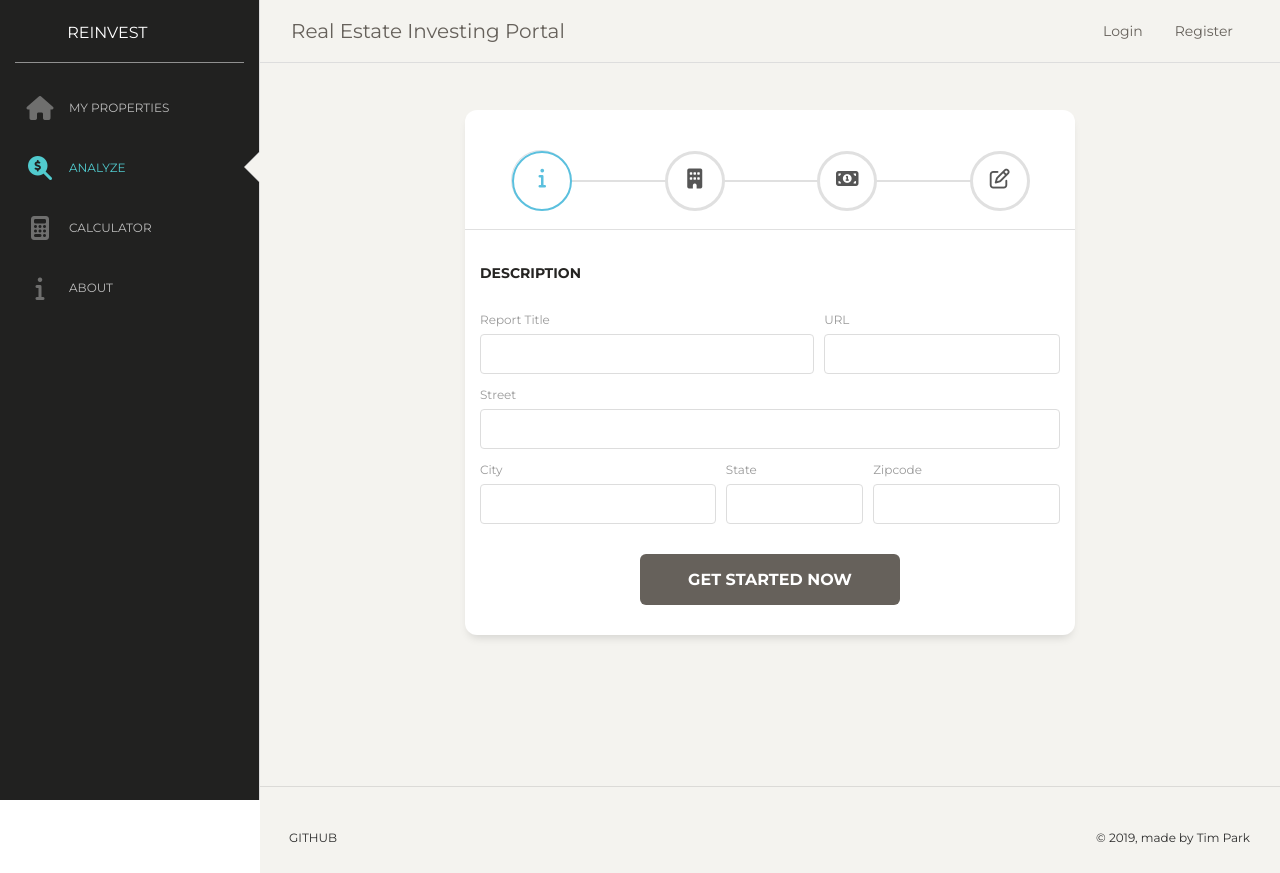
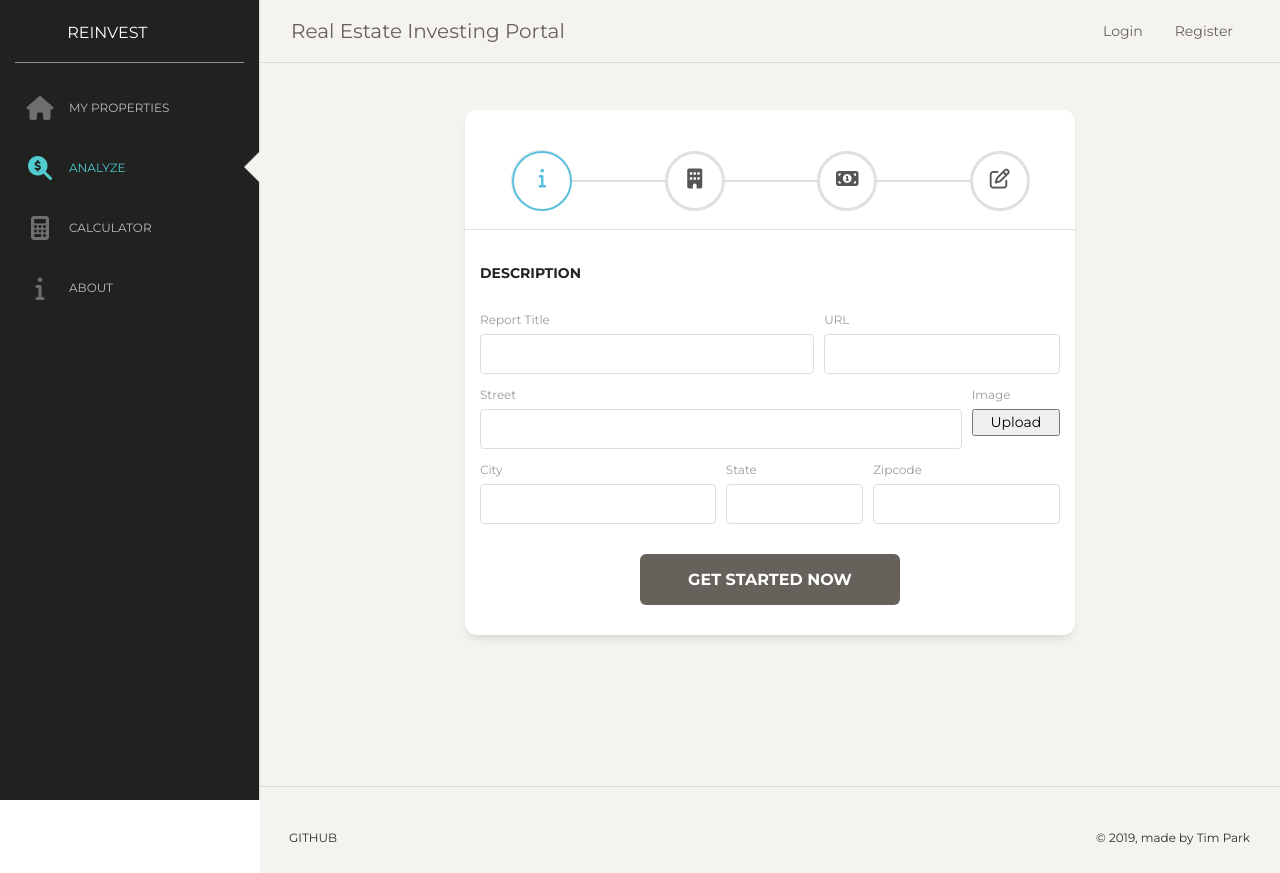
Before and after one commit to timpark0807/reinvestify, a Flask app: page /analyze in a window 1280 px wide. Run offline with Flask 2, Linux system fonts and the light colour scheme; some libraries are stand-ins or nearby versions.

Commit message:
upload property picture functionality

```diff
--- a/realtoranalysis/forms.py
+++ b/realtoranalysis/forms.py
@@ -1,13 +1,15 @@
 from flask_wtf import FlaskForm
-from wtforms import StringField, SelectField, SubmitField, PasswordField, IntegerField, FloatField
+from wtforms import StringField, SelectField, SubmitField, PasswordField, FloatField
 from wtforms.validators import InputRequired, DataRequired, Email, Length, EqualTo, ValidationError
 from realtoranalysis.models import User
-
+from flask_wtf.file import FileField, FileAllowed
 
 class Analyze_Form(FlaskForm):
     # Form 1
     title = StringField('Title')
     url = StringField('URL')
+    picture = FileField('Update Profile Picture', validators=[FileAllowed(['jpg', 'png'])])
+
     street = StringField('Street')
     city = StringField('City')
     state = StringField('State')
--- a/realtoranalysis/models.py
+++ b/realtoranalysis/models.py
@@ -30,6 +30,7 @@ class Post(db.Model):
     id = db.Column(db.Integer, primary_key=True)
     title = db.Column(db.String(100), nullable=False, default="Untitled")
     url = db.Column(db.String(250))
+    image_file = db.Column(db.String(20), nullable=False, default='default.png')
     street = db.Column(db.String(100))
     city = db.Column(db.String(100))
     state = db.Column(db.String(100))
@@ -63,4 +64,3 @@ class Post(db.Model):
 
 # db.drop_all()
 # db.create_all()
-#
--- a/realtoranalysis/routes.py
+++ b/realtoranalysis/routes.py
@@ -1,3 +1,6 @@
+import secrets
+import os
+from PilLite import Image
 from realtoranalysis import app, db, bcrypt
 from flask import render_template, jsonify, request, redirect, url_for, flash, abort, session
 from realtoranalysis.forms import Analyze_Form, LoginForm, RegistrationForm
@@ -47,7 +50,8 @@ def account():
 @login_required
 def properties():
     posts = Post.query.filter_by(id=5).first()
-    return render_template('properties.html', post=posts)
+    image_file = url_for('static', filename='property_pics/' + posts.image_file)
+    return render_template('properties.html', post=posts, image_file=image_file)
 
 
 @app.route('/about')
@@ -110,6 +114,19 @@ def register():
 ######################################################################################################
 
 
+def save_picture(form_picture):
+    random_hex = secrets.token_hex(8)
+    _, f_ext = os.path.splitext(form_picture.filename)
+    picture_fn = random_hex + f_ext
+    picture_path = os.path.join(app.root_path, 'static/property_pics', picture_fn)
+
+    output_size = (125, 125)
+    i = Image.open(form_picture)
+    i.thumbnail(output_size)
+    i.save(picture_path)
+
+    return picture_fn
+
 @app.route('/analyze', methods=['GET', 'POST'])
 def analyze():
 
@@ -126,6 +143,10 @@ def analyze():
 
     form = Analyze_Form()
     if form.is_submitted():
+
+        if form.picture.data:
+            picture_file = save_picture(form.picture.data)
+            current_user.image_file = picture_file
 
         # Pass form inputs as variables
 
@@ -176,6 +197,7 @@ def analyze():
             post = Post(title=title,
                         url=url,
                         street=street,
+                        image_file=picture_file,
                         city=city,
                         state=state,
                         zipcode=zipcode,
@@ -218,6 +240,7 @@ def analyze():
             user = current_user.get_id()
             post = Post(title=title,
                         url=url,
+                        image_file=picture_file,
                         street=street,
                         city=city,
                         state=state,
@@ -281,7 +304,8 @@ def post(post_id):
                          float(post.rent),
                          float(post.expenses),
                          float(post.vacancy),
-                         float(post.closing)
+                         float(post.closing),
+                         float(post.other)
                          )
 
     down_payment = property.down_payment()
@@ -302,7 +326,7 @@ def post(post_id):
     bar_year, bar_rent = property.cash_flow_30_year(post.income_growth, post.expense_growth)
 
     # cash flow table
-    cashflow_data = property.income_statement(float(post.other))
+    cashflow_data = property.income_statement()
 
     data = {'model_year': model_year,
             'model_appreciation': model_appreciation,
@@ -322,14 +346,17 @@ def post(post_id):
             'vacancy': vacancy_loss
             }
 
+    image_file = url_for('static', filename='property_pics/' + post.image_file)
+
     # can't view report unless you are the user who created it
 
     return render_template('analyze_output.html',
                            title=post.title,
                            post=post,
-
                            cashflow_data=cashflow_data,
-                           data=data)
+                           data=data,
+                           image_file=image_file
+                           )
 
 
 # when user is logged in and authenticated
@@ -430,7 +457,8 @@ def post_anon(post_id):
                          float(post.rent),
                          float(post.expenses),
                          float(post.vacancy),
-                         float(post.closing)
+                         float(post.closing),
+                         float(post.other)
                          )
 
     down_payment = property.down_payment()
@@ -448,7 +476,7 @@ def post_anon(post_id):
     model_year, model_appreciation, model_loan, model_equity = property.year30model(float(post.appreciation))
 
     # cash flow table
-    cashflow_data = property.income_statement(float(post.other))
+    cashflow_data = property.income_statement()
 
     data = {'model_year': model_year,
             'model_appreciation': model_appreciation,
@@ -507,7 +535,7 @@ def process():
     input_property_tax = request.form['property_tax']
     input_insurance = request.form['insurance']
 
-    calc = Calculate(input_price, input_down_payment, input_interest_rate, input_term, 0, 0, 0, 0)
+    calc = Calculate(input_price, input_down_payment, input_interest_rate, input_term, 0, 0, 0, 0, 0)
     down_payment = calc.down_payment()
     mortgage_payment = calc.mortgage_payment()
 
--- a/realtoranalysis/templates/analyze.html
+++ b/realtoranalysis/templates/analyze.html
@@ -16,7 +16,7 @@
         <div class="col-md-8">
             <div class="card ">
             <section>
-                <form method="POST">
+                <form method="POST" enctype="multipart/form-data">
                 <div class="wizard">
                     <div class="wizard-inner">
                         <div class="connecting-line"></div>
@@ -83,10 +83,17 @@
                                     </div>
                                 </div>
                                 <div class="form-row">
-                                    <div class="col-md h-100">
+                                    <div class="col-md-10 h-100">
                                         <div class="form-group ">
                                             <label>Street</label>
                                             <input type="text" class="form-control" id="address_street_id" name="street" value="">
+                                        </div>
+                                    </div>
+                                    <div class="col-md-2 h-100">
+                                        <div class="form-group ">
+                                            <label>Image</label>
+                                            {{form.picture(class="form-control-file")}}
+                                            <input type="button" class="form-control-file" id="picture" name="picture" value="Upload">
                                         </div>
                                     </div>
                                 </div>
@@ -189,7 +196,7 @@
                                                     <div class="input-group-prepend">
                                                       <span class="input-group-text" id="inputGroupPrepend">$</span>
                                                     </div>
-                                                    <input type="text" class="form-control number" id="price_id" name="price" value="100000" aria-describedby="inputGroupPrepend" required>
+                                                    <input type="text" class="form-control number" id="price_id" name="price" value="100,000" aria-describedby="inputGroupPrepend" required>
                                                 </div>
 
                                             </div>
@@ -267,7 +274,7 @@
                                                 <div class="input-group-prepend">
                                                   <span class="input-group-text">$</span>
                                                 </div>
-                                            <input type="text" class="form-control" id="cashflow_grossrent_id" name="rent" value="1500">
+                                            <input type="text" class="form-control" id="cashflow_grossrent_id" name="rent" value="1,500">
                                             </div>
                                         </div>
                                     </div>
@@ -293,7 +300,7 @@
                                         <div class="form-group">
                                             <label>Operating Expenses </label>
                                             <div class="input-group mb-3">
-                                                <input type="text" class="form-control" id="cashflow_expenses_id" name="expenses" value="50">
+                                                <input type="text" class="form-control" id="cashflow_expenses_id" name="expenses" value="50.0">
                                                 <div class="input-group-append">
                                                     <span class="input-group-text">%</span>
                                                 </div>
@@ -305,7 +312,7 @@
                                         <div class="form-group">
                                             <label>Vacancy</label>
                                             <div class="input-group mb-3">
-                                                <input type="text" class="form-control" id="cashflow_vacancy_id" name="vacancy" value="10">
+                                                <input type="text" class="form-control" id="cashflow_vacancy_id" name="vacancy" value="10.0">
                                                 <div class="input-group-append">
                                                 <span class="input-group-text">%</span>
                                                 </div>
@@ -322,7 +329,7 @@
                                         <div class="form-group">
                                             <label>Annual Appreciation </label>
                                             <div class="input-group mb-3">
-                                                <input type="text" class="form-control" id="appreciation" name="appreciation" value="3">
+                                                <input type="text" class="form-control" id="appreciation" name="appreciation" value="3.0">
                                                 <div class="input-group-append">
                                                     <span class="input-group-text">%</span>
                                                 </div>
@@ -334,7 +341,7 @@
                                         <div class="form-group">
                                             <label>Annual Income Growth</label>
                                             <div class="input-group mb-3">
-                                                <input type="text" class="form-control" id="annual_income_growth" name="income_growth" value="3">
+                                                <input type="text" class="form-control" id="annual_income_growth" name="income_growth" value="3.0">
                                                 <div class="input-group-append">
                                                 <span class="input-group-text">%</span>
                                                 </div>
@@ -346,7 +353,7 @@
                                         <div class="form-group">
                                             <label>Annual Expense Growth</label>
                                             <div class="input-group mb-3">
-                                                <input type="text" class="form-control" id="annual_expense_growth" name="expense_growth" value="1">
+                                                <input type="text" class="form-control" id="annual_expense_growth" name="expense_growth" value="1.0">
                                                 <div class="input-group-append">
                                                 <span class="input-group-text">%</span>
                                                 </div>
--- a/realtoranalysis/templates/analyze_output.html
+++ b/realtoranalysis/templates/analyze_output.html
@@ -187,7 +187,6 @@
           </div>
 
         </div>
-
       <div class="card-deck">
           <div class="card">
             <div class="card-body">
```
Also changed, not shown: realtoranalysis/scripts/property_calculations.py (+6 -6 lines), realtoranalysis/templates/properties.html (+7 -0 lines), realtoranalysis/static/property_pics/4adf78e9eb0704a2.jpg (added), realtoranalysis/static/property_pics/4e380ac2caa3e1cf.jpg (added), realtoranalysis/static/property_pics/639fa1675ee52d4d.jpg (added), realtoranalysis/static/property_pics/c9a08ded03ed54cc.jpg (added), realtoranalysis/static/property_pics/d33f359bdd103252.jpg (added), realtoranalysis/static/property_pics/default.png (added).
